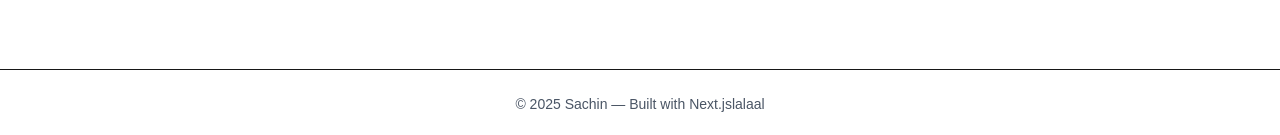
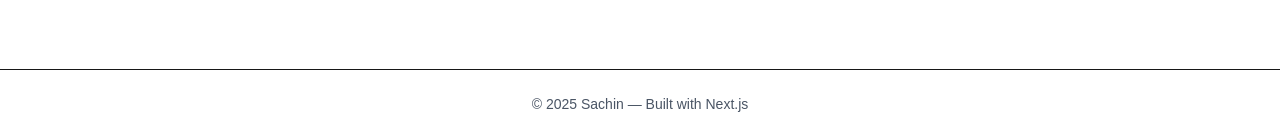
Before and after one commit to srathod19/portfolio, a Next.js app: page / in a window 1280 px wide. Shown: the part 662-797 px from the top of the page. Built offline with nearby package versions, Linux system fonts and the light colour scheme.

Commit message:
[MOD] rollback

```diff
--- a/components/Footer.tsx
+++ b/components/Footer.tsx
@@ -2,7 +2,7 @@ export default function Footer() {
   return (
     <footer className="bg-white border-t">
       <div className="container mx-auto px-6 py-6 text-center text-sm text-gray-600">
-        © {new Date().getFullYear()} Sachin — Built with Next.jslalaal
+        © {new Date().getFullYear()} Sachin — Built with Next.js
       </div>
     </footer>
   );
```
